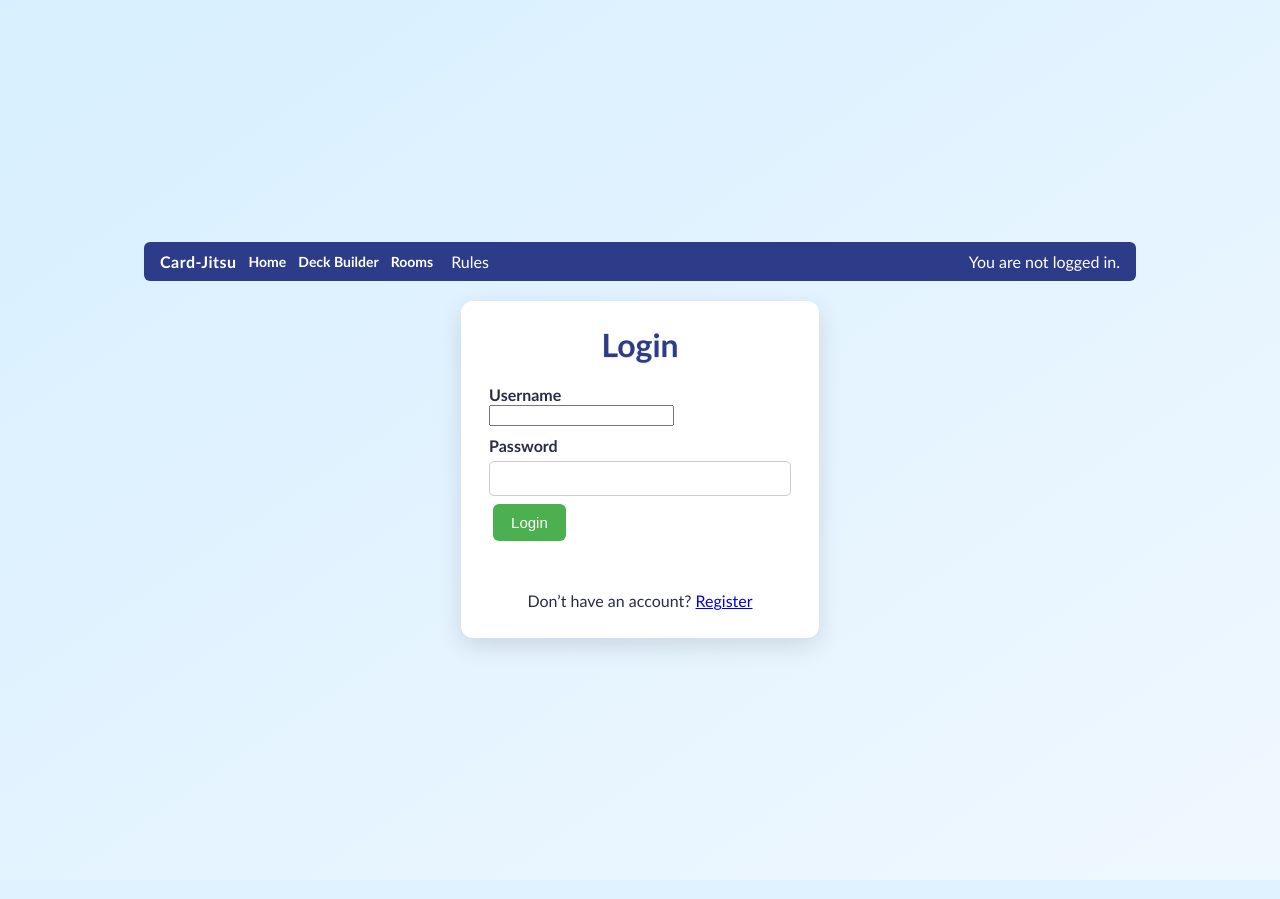
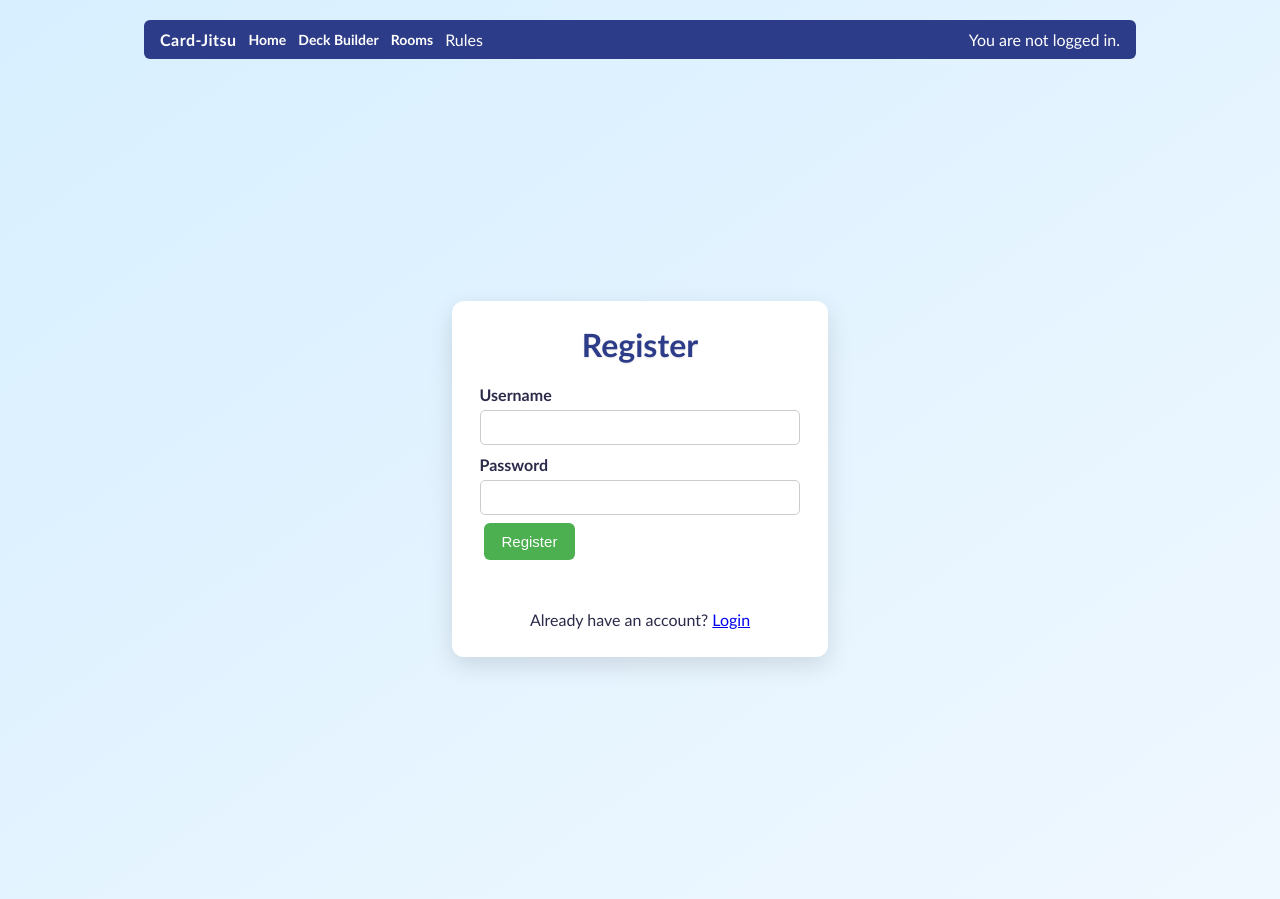
Before and after one commit to aradaynt/Card-Jitsu, a Flask app: page /register in a window 1280 px wide. Run offline with Flask 3, Linux system fonts and the light colour scheme.

Commit message:
Login/Register styling updated

```diff
--- a/static/css/style.css
+++ b/static/css/style.css
@@ -169,7 +169,22 @@ label {
     text-decoration: underline;
 }
 
-/* User bar inside pages (like home) */
+/* Navbar link-style button (for Rules) */
+.navbar .link-button {
+    background: none;
+    border: none;
+    color: white;
+    font: inherit;
+    cursor: pointer;
+    padding: 0;
+    margin: 0;
+}
+
+.navbar .link-button:hover {
+    text-decoration: underline;
+}
+
+/* User bar */
 .user-bar {
     display: flex;
     justify-content: space-between;
@@ -188,11 +203,12 @@ label {
 }
 
 /* Auth pages (login/register) */
+/* Auth pages (login/register) */
 .auth-wrapper {
-    min-height: 100vh;
+    min-height: calc(100vh - 80px); /* leave space for navbar */
     display: flex;
-    flex-direction: column;
     justify-content: center;
+    align-items: center;
     padding: 40px 20px;
 }
 
@@ -201,7 +217,7 @@ label {
     border-radius: 12px;
     box-shadow: 0 8px 24px rgba(0,0,0,0.12);
     max-width: 380px;
-    margin: 0 auto;
+    margin: 0 auto;   /* <— centers card horizontally */
     padding: 24px 28px 28px 28px;
 }
 
@@ -215,7 +231,7 @@ label {
     margin-top: 12px;
 }
 
-/* Rules page */
+/* Rules page card */
 .rules-card {
     background-color: #ffffff;
     border-radius: 12px;
@@ -254,21 +270,6 @@ label {
     line-height: 1.5;
 }
 
-/* Nav "button" that looks like a link */
-.navbar .link-button {
-    background: none;
-    border: none;
-    color: white;
-    font: inherit;
-    cursor: pointer;
-    padding: 0;
-    margin: 0 0 0 6px;
-}
-
-.navbar .link-button:hover {
-    text-decoration: underline;
-}
-
 /* Rules modal */
 .modal {
     position: fixed;
--- a/templates/register.html
+++ b/templates/register.html
@@ -4,37 +4,43 @@
 <head>
     <meta charset="utf-8" />
     <meta name="viewport" content="width=device-width, initial-scale=1" />
-    <title>Login - Card-Jitsu</title>
+    <title>Register - Card-Jitsu</title>
+
+    <!-- Styles + shared navbar/modal logic -->
     <link rel="stylesheet" href="/static/css/style.css">
     <script src="/static/js/common.js" defer></script>
 </head>
 
-<body class="auth-wrapper">
+<body>
+    <!-- Navbar will be injected here -->
     <div id="navbar-placeholder"></div>
 
+    <!-- Centered wrapper -->
+    <div class="auth-wrapper">
         <div class="auth-card">
-        <h1>Login</h1>
+            <h1>Register</h1>
 
-        <form id="login-form">
+            <form id="register-form">
                 <label for="username">Username</label>
-            <input id="username" name="username" required />
+                <input id="username" name="username" type="text" required />
 
                 <label for="password">Password</label>
                 <input id="password" name="password" type="password" required />
 
-            <button type="submit">Login</button>
+                <button type="submit">Register</button>
             </form>
 
             <div id="message" class="message"></div>
 
             <div class="link">
-            Don’t have an account?
-            <a href="/register">Register</a>
+                Already have an account?
+                <a href="/login">Login</a>
+            </div>
         </div>
     </div>
 
     <script>
-        const form = document.getElementById("login-form");
+        const form = document.getElementById("register-form");
         const messageDiv = document.getElementById("message");
 
         form.addEventListener("submit", async (e) => {
@@ -46,7 +52,7 @@
             const password = document.getElementById("password").value.trim();
 
             try {
-                const resp = await fetch("/api/login", {
+                const resp = await fetch("/api/register", {
                     method: "POST",
                     headers: {
                         "Content-Type": "application/json",
@@ -57,21 +63,25 @@
                 const data = await resp.json();
 
                 if (!resp.ok) {
-                    messageDiv.textContent = data.error || "Login failed";
+                    messageDiv.textContent = data.error || "Registration failed";
                     messageDiv.classList.add("error");
                     return;
                 }
 
+                // Store login info
                 localStorage.setItem("token", data.token);
                 localStorage.setItem("username", data.user.username);
 
+                // Success message
                 messageDiv.classList.remove("error");
                 messageDiv.classList.add("success");
-                messageDiv.textContent = "Logged in! Redirecting to home...";
+                messageDiv.textContent = "Registration successful! Redirecting to login...";
 
+                // Redirect to login page
                 setTimeout(() => {
-                    window.location.href = "/home";
-                }, 800);
+                    window.location.href = "/login";
+                }, 1000);
+
             } catch (err) {
                 console.error(err);
                 messageDiv.textContent = "Network error";
@@ -79,6 +89,6 @@
             }
         });
     </script>
+
 </body>
-
 </html>
```
Also changed, not shown: templates/login.html (+6 -2 lines), instance/cardjitsu.db. Lines whose indentation alone changed are shown as unchanged.
